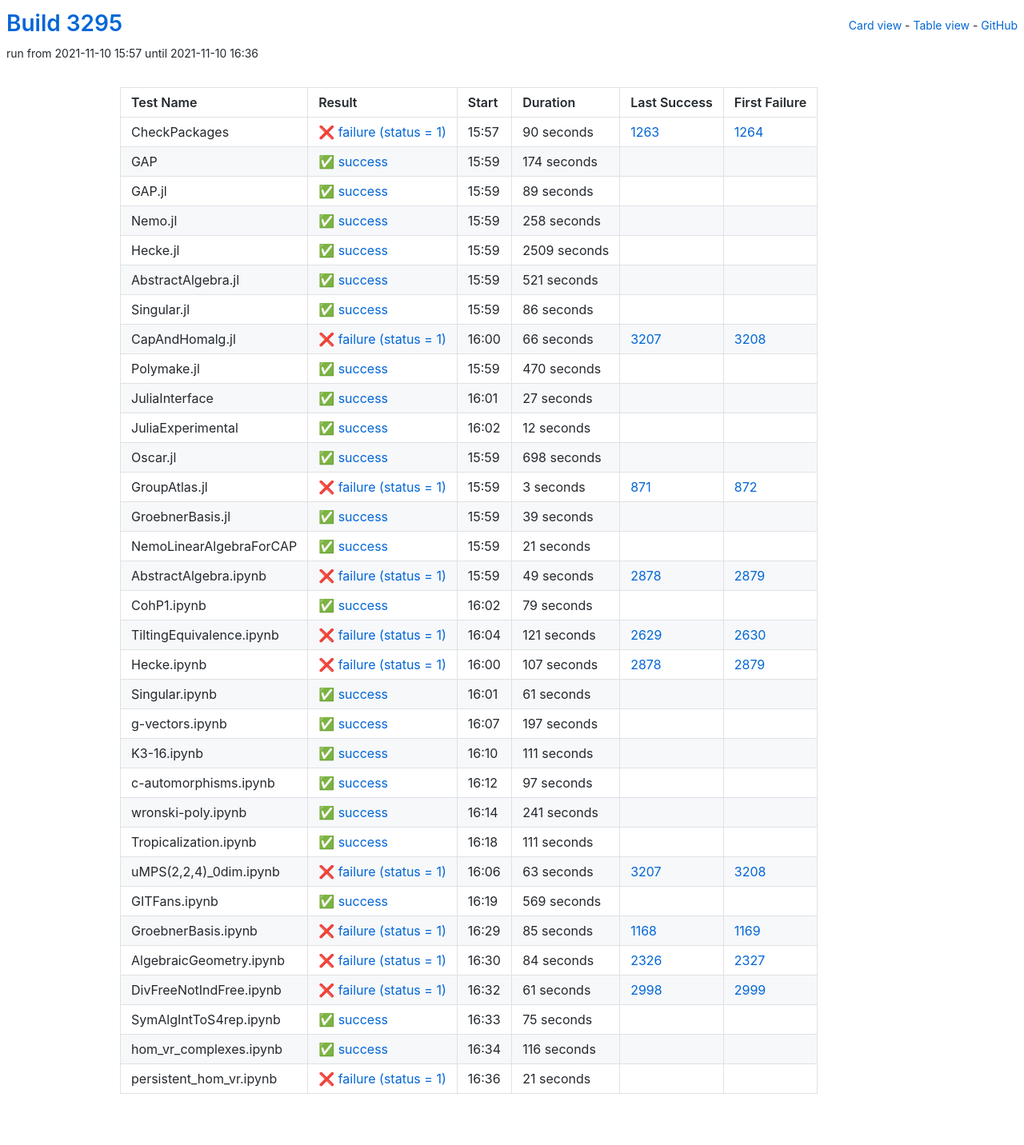
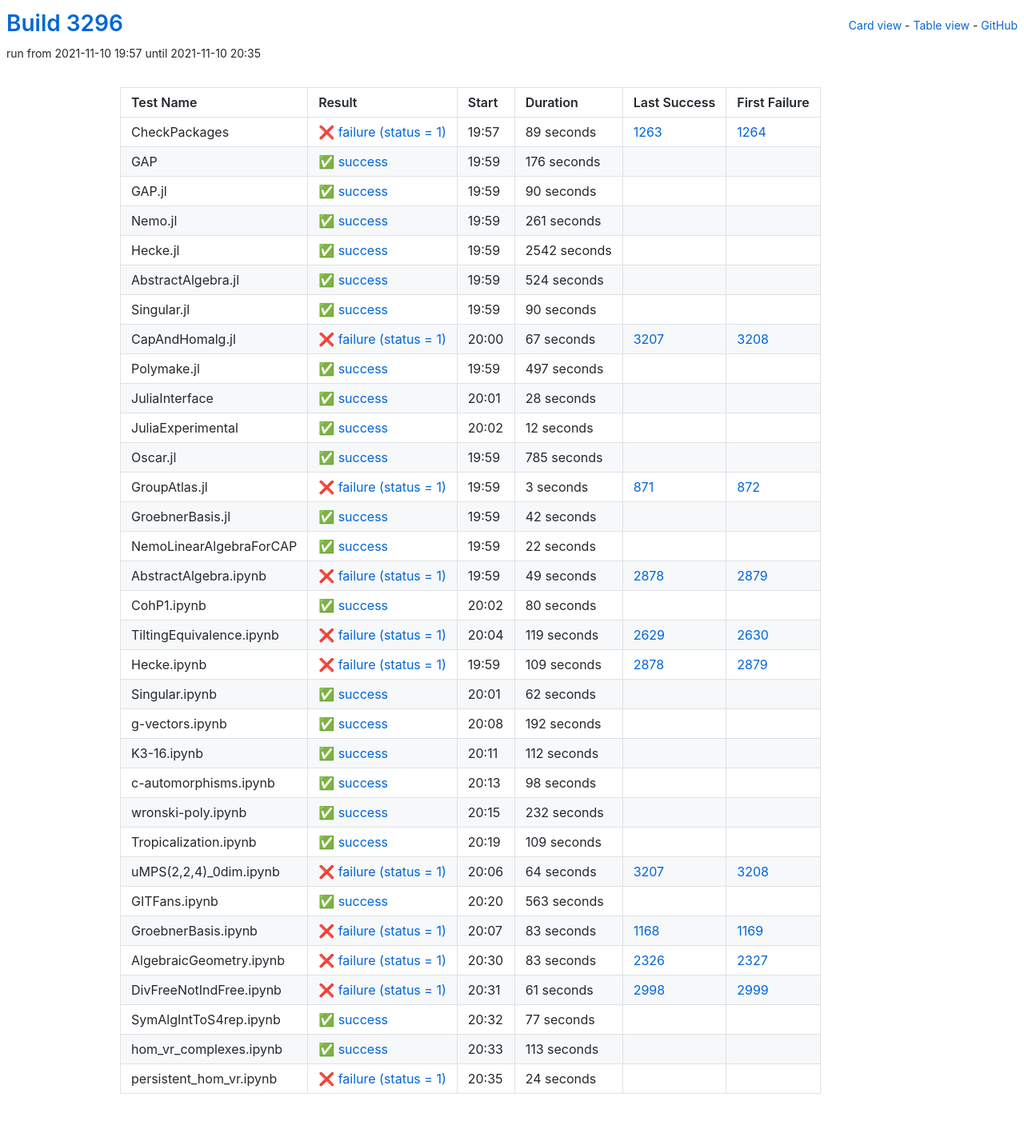
Before and after one commit to oscar-system/oscar-ci-status-stable, a Jekyll site: the page built from table.html, in a window 1280 px wide. Shown: the whole page at 80% size. Built offline with Jekyll 4.4.1, drawn with Linux system fonts in a browser that asks for light colours.

Commit message:
Build #3296

```diff
--- a/_data/ci.yml
+++ b/_data/ci.yml
@@ -1,6 +1,6 @@
 ---
-build: 3295
-build_url: https://oscarci.mathematik.uni-kl.de/job/oscar-stable/3295/
+build: 3296
+build_url: https://oscarci.mathematik.uni-kl.de/job/oscar-stable/3296/
 job: oscar-stable
 organization: oscar-system
 repo: oscar-ci-status-stable
@@ -8,128 +8,128 @@ repourl: https://github.com/oscar-system/oscar-ci-status-stable
 tests:
 - name: CheckPackages
   id: checkpackages
-  log: https://oscarci.mathematik.uni-kl.de/job/oscar-stable/3295/artifact/logs/build-3295/CheckPackages.log
-  start: 2021-11-10 15:57
+  log: https://oscarci.mathematik.uni-kl.de/job/oscar-stable/3296/artifact/logs/build-3296/CheckPackages.log
+  start: 2021-11-10 19:57
   success: false
   exitcode: 1
   status: failure
-  duration: 90
+  duration: 89
   last_success: 1263
   last_success_url: https://oscarci.mathematik.uni-kl.de/job/oscar-stable/1263/
   first_failure: 1264
   first_failure_url: https://oscarci.mathematik.uni-kl.de/job/oscar-stable/1264/
 - name: GAP
   id: gap
-  log: https://oscarci.mathematik.uni-kl.de/job/oscar-stable/3295/artifact/logs/build-3295/GAP.log
-  start: 2021-11-10 15:59
+  log: https://oscarci.mathematik.uni-kl.de/job/oscar-stable/3296/artifact/logs/build-3296/GAP.log
+  start: 2021-11-10 19:59
   success: true
   exitcode: 0
   status: success
-  duration: 174
+  duration: 176
   last_success: false
   last_success_url:
   first_failure: false
   first_failure_url:
 - name: GAP.jl
   id: gap-jl
-  log: https://oscarci.mathematik.uni-kl.de/job/oscar-stable/3295/artifact/logs/build-3295/GAP.jl.log
-  start: 2021-11-10 15:59
+  log: https://oscarci.mathematik.uni-kl.de/job/oscar-stable/3296/artifact/logs/build-3296/GAP.jl.log
+  start: 2021-11-10 19:59
   success: true
   exitcode: 0
   status: success
-  duration: 89
+  duration: 90
   last_success: false
   last_success_url:
   first_failure: false
   first_failure_url:
 - name: Nemo.jl
   id: nemo-jl
-  log: https://oscarci.mathematik.uni-kl.de/job/oscar-stable/3295/artifact/logs/build-3295/Nemo.jl.log
-  start: 2021-11-10 15:59
+  log: https://oscarci.mathematik.uni-kl.de/job/oscar-stable/3296/artifact/logs/build-3296/Nemo.jl.log
+  start: 2021-11-10 19:59
   success: true
   exitcode: 0
   status: success
-  duration: 258
+  duration: 261
   last_success: false
   last_success_url:
   first_failure: false
   first_failure_url:
 - name: Hecke.jl
   id: hecke-jl
-  log: https://oscarci.mathematik.uni-kl.de/job/oscar-stable/3295/artifact/logs/build-3295/Hecke.jl.log
-  start: 2021-11-10 15:59
+  log: https://oscarci.mathematik.uni-kl.de/job/oscar-stable/3296/artifact/logs/build-3296/Hecke.jl.log
+  start: 2021-11-10 19:59
   success: true
   exitcode: 0
   status: success
-  duration: 2509
+  duration: 2542
   last_success: false
   last_success_url:
   first_failure: false
   first_failure_url:
 - name: AbstractAlgebra.jl
   id: abstractalgebra-jl
-  log: https://oscarci.mathematik.uni-kl.de/job/oscar-stable/3295/artifact/logs/build-3295/AbstractAlgebra.jl.log
-  start: 2021-11-10 15:59
+  log: https://oscarci.mathematik.uni-kl.de/job/oscar-stable/3296/artifact/logs/build-3296/AbstractAlgebra.jl.log
+  start: 2021-11-10 19:59
   success: true
   exitcode: 0
   status: success
-  duration: 521
+  duration: 524
   last_success: false
   last_success_url:
   first_failure: false
   first_failure_url:
 - name: Singular.jl
   id: singular-jl
-  log: https://oscarci.mathematik.uni-kl.de/job/oscar-stable/3295/artifact/logs/build-3295/Singular.jl.log
-  start: 2021-11-10 15:59
+  log: https://oscarci.mathematik.uni-kl.de/job/oscar-stable/3296/artifact/logs/build-3296/Singular.jl.log
+  start: 2021-11-10 19:59
   success: true
   exitcode: 0
   status: success
-  duration: 86
+  duration: 90
   last_success: false
   last_success_url:
   first_failure: false
   first_failure_url:
 - name: CapAndHomalg.jl
   id: capandhomalg-jl
-  log: https://oscarci.mathematik.uni-kl.de/job/oscar-stable/3295/artifact/logs/build-3295/CapAndHomalg.jl.log
-  start: 2021-11-10 16:00
+  log: https://oscarci.mathematik.uni-kl.de/job/oscar-stable/3296/artifact/logs/build-3296/CapAndHomalg.jl.log
+  start: 2021-11-10 20:00
   success: false
   exitcode: 1
   status: failure
-  duration: 66
+  duration: 67
   last_success: 3207
   last_success_url: https://oscarci.mathematik.uni-kl.de/job/oscar-stable/3207/
   first_failure: 3208
   first_failure_url: https://oscarci.mathematik.uni-kl.de/job/oscar-stable/3208/
 - name: Polymake.jl
   id: polymake-jl
-  log: https://oscarci.mathematik.uni-kl.de/job/oscar-stable/3295/artifact/logs/build-3295/Polymake.jl.log
-  start: 2021-11-10 15:59
+  log: https://oscarci.mathematik.uni-kl.de/job/oscar-stable/3296/artifact/logs/build-3296/Polymake.jl.log
+  start: 2021-11-10 19:59
   success: true
   exitcode: 0
   status: success
-  duration: 470
+  duration: 497
   last_success: false
   last_success_url:
   first_failure: false
   first_failure_url:
 - name: JuliaInterface
   id: juliainterface
-  log: https://oscarci.mathematik.uni-kl.de/job/oscar-stable/3295/artifact/logs/build-3295/JuliaInterface.log
-  start: 2021-11-10 16:01
+  log: https://oscarci.mathematik.uni-kl.de/job/oscar-stable/3296/artifact/logs/build-3296/JuliaInterface.log
+  start: 2021-11-10 20:01
   success: true
   exitcode: 0
   status: success
-  duration: 27
+  duration: 28
   last_success: false
   last_success_url:
   first_failure: false
   first_failure_url:
 - name: JuliaExperimental
   id: juliaexperimental
-  log: https://oscarci.mathematik.uni-kl.de/job/oscar-stable/3295/artifact/logs/build-3295/JuliaExperimental.log
-  start: 2021-11-10 16:02
+  log: https://oscarci.mathematik.uni-kl.de/job/oscar-stable/3296/artifact/logs/build-3296/JuliaExperimental.log
+  start: 2021-11-10 20:02
   success: true
   exitcode: 0
   status: success
@@ -140,20 +140,20 @@ tests:
   first_failure_url:
 - name: Oscar.jl
   id: oscar-jl
-  log: https://oscarci.mathematik.uni-kl.de/job/oscar-stable/3295/artifact/logs/build-3295/Oscar.jl.log
-  start: 2021-11-10 15:59
+  log: https://oscarci.mathematik.uni-kl.de/job/oscar-stable/3296/artifact/logs/build-3296/Oscar.jl.log
+  start: 2021-11-10 19:59
   success: true
   exitcode: 0
   status: success
-  duration: 698
+  duration: 785
   last_success: false
   last_success_url:
   first_failure: false
   first_failure_url:
 - name: GroupAtlas.jl
   id: groupatlas-jl
-  log: https://oscarci.mathematik.uni-kl.de/job/oscar-stable/3295/artifact/logs/build-3295/GroupAtlas.jl.log
-  start: 2021-11-10 15:59
+  log: https://oscarci.mathematik.uni-kl.de/job/oscar-stable/3296/artifact/logs/build-3296/GroupAtlas.jl.log
+  start: 2021-11-10 19:59
   success: false
   exitcode: 1
   status: failure
@@ -164,32 +164,32 @@ tests:
   first_failure_url: https://oscarci.mathematik.uni-kl.de/job/oscar-stable/872/
 - name: GroebnerBasis.jl
   id: groebnerbasis-jl
-  log: https://oscarci.mathematik.uni-kl.de/job/oscar-stable/3295/artifact/logs/build-3295/GroebnerBasis.jl.log
-  start: 2021-11-10 15:59
+  log: https://oscarci.mathematik.uni-kl.de/job/oscar-stable/3296/artifact/logs/build-3296/GroebnerBasis.jl.log
+  start: 2021-11-10 19:59
   success: true
   exitcode: 0
   status: success
-  duration: 39
+  duration: 42
   last_success: false
   last_success_url:
   first_failure: false
   first_failure_url:
 - name: NemoLinearAlgebraForCAP
   id: nemolinearalgebraforcap
-  log: https://oscarci.mathematik.uni-kl.de/job/oscar-stable/3295/artifact/logs/build-3295/NemoLinearAlgebraForCAP.log
-  start: 2021-11-10 15:59
+  log: https://oscarci.mathematik.uni-kl.de/job/oscar-stable/3296/artifact/logs/build-3296/NemoLinearAlgebraForCAP.log
+  start: 2021-11-10 19:59
   success: true
   exitcode: 0
   status: success
-  duration: 21
+  duration: 22
   last_success: false
   last_success_url:
   first_failure: false
   first_failure_url:
 - name: AbstractAlgebra.ipynb
   id: abstractalgebra-ipynb
-  log: https://oscarci.mathematik.uni-kl.de/job/oscar-stable/3295/artifact/logs/build-3295/AbstractAlgebra.ipynb.log
-  start: 2021-11-10 15:59
+  log: https://oscarci.mathematik.uni-kl.de/job/oscar-stable/3296/artifact/logs/build-3296/AbstractAlgebra.ipynb.log
+  start: 2021-11-10 19:59
   success: false
   exitcode: 1
   status: failure
@@ -200,164 +200,164 @@ tests:
   first_failure_url: https://oscarci.mathematik.uni-kl.de/job/oscar-stable/2879/
 - name: CohP1.ipynb
   id: cohp1-ipynb
-  log: https://oscarci.mathematik.uni-kl.de/job/oscar-stable/3295/artifact/logs/build-3295/CohP1.ipynb.log
-  start: 2021-11-10 16:02
+  log: https://oscarci.mathematik.uni-kl.de/job/oscar-stable/3296/artifact/logs/build-3296/CohP1.ipynb.log
+  start: 2021-11-10 20:02
   success: true
   exitcode: 0
   status: success
-  duration: 79
+  duration: 80
   last_success: false
   last_success_url:
   first_failure: false
   first_failure_url:
 - name: TiltingEquivalence.ipynb
   id: tiltingequivalence-ipynb
-  log: https://oscarci.mathematik.uni-kl.de/job/oscar-stable/3295/artifact/logs/build-3295/TiltingEquivalence.ipynb.log
-  start: 2021-11-10 16:04
+  log: https://oscarci.mathematik.uni-kl.de/job/oscar-stable/3296/artifact/logs/build-3296/TiltingEquivalence.ipynb.log
+  start: 2021-11-10 20:04
   success: false
   exitcode: 1
   status: failure
-  duration: 121
+  duration: 119
   last_success: 2629
   last_success_url: https://oscarci.mathematik.uni-kl.de/job/oscar-stable/2629/
   first_failure: 2630
   first_failure_url: https://oscarci.mathematik.uni-kl.de/job/oscar-stable/2630/
 - name: Hecke.ipynb
   id: hecke-ipynb
-  log: https://oscarci.mathematik.uni-kl.de/job/oscar-stable/3295/artifact/logs/build-3295/Hecke.ipynb.log
-  start: 2021-11-10 16:00
+  log: https://oscarci.mathematik.uni-kl.de/job/oscar-stable/3296/artifact/logs/build-3296/Hecke.ipynb.log
+  start: 2021-11-10 19:59
   success: false
   exitcode: 1
   status: failure
-  duration: 107
+  duration: 109
   last_success: 2878
   last_success_url: https://oscarci.mathematik.uni-kl.de/job/oscar-stable/2878/
   first_failure: 2879
   first_failure_url: https://oscarci.mathematik.uni-kl.de/job/oscar-stable/2879/
 - name: Singular.ipynb
   id: singular-ipynb
-  log: https://oscarci.mathematik.uni-kl.de/job/oscar-stable/3295/artifact/logs/build-3295/Singular.ipynb.log
-  start: 2021-11-10 16:01
+  log: https://oscarci.mathematik.uni-kl.de/job/oscar-stable/3296/artifact/logs/build-3296/Singular.ipynb.log
+  start: 2021-11-10 20:01
   success: true
   exitcode: 0
   status: success
-  duration: 61
+  duration: 62
   last_success: false
   last_success_url:
   first_failure: false
   first_failure_url:
 - name: g-vectors.ipynb
   id: g-vectors-ipynb
-  log: https://oscarci.mathematik.uni-kl.de/job/oscar-stable/3295/artifact/logs/build-3295/g-vectors.ipynb.log
-  start: 2021-11-10 16:07
+  log: https://oscarci.mathematik.uni-kl.de/job/oscar-stable/3296/artifact/logs/build-3296/g-vectors.ipynb.log
+  start: 2021-11-10 20:08
   success: true
   exitcode: 0
   status: success
-  duration: 197
+  duration: 192
   last_success: false
   last_success_url:
   first_failure: false
   first_failure_url:
 - name: K3-16.ipynb
   id: k3-16-ipynb
-  log: https://oscarci.mathematik.uni-kl.de/job/oscar-stable/3295/artifact/logs/build-3295/K3-16.ipynb.log
-  start: 2021-11-10 16:10
+  log: https://oscarci.mathematik.uni-kl.de/job/oscar-stable/3296/artifact/logs/build-3296/K3-16.ipynb.log
+  start: 2021-11-10 20:11
   success: true
   exitcode: 0
   status: success
-  duration: 111
+  duration: 112
   last_success: false
   last_success_url:
   first_failure: false
   first_failure_url:
 - name: c-automorphisms.ipynb
   id: c-automorphisms-ipynb
-  log: https://oscarci.mathematik.uni-kl.de/job/oscar-stable/3295/artifact/logs/build-3295/c-automorphisms.ipynb.log
-  start: 2021-11-10 16:12
+  log: https://oscarci.mathematik.uni-kl.de/job/oscar-stable/3296/artifact/logs/build-3296/c-automorphisms.ipynb.log
+  start: 2021-11-10 20:13
   success: true
   exitcode: 0
   status: success
-  duration: 97
+  duration: 98
   last_success: false
   last_success_url:
   first_failure: false
   first_failure_url:
 - name: wronski-poly.ipynb
   id: wronski-poly-ipynb
-  log: https://oscarci.mathematik.uni-kl.de/job/oscar-stable/3295/artifact/logs/build-3295/wronski-poly.ipynb.log
-  start: 2021-11-10 16:14
+  log: https://oscarci.mathematik.uni-kl.de/job/oscar-stable/3296/artifact/logs/build-3296/wronski-poly.ipynb.log
+  start: 2021-11-10 20:15
   success: true
   exitcode: 0
   status: success
-  duration: 241
+  duration: 232
   last_success: false
   last_success_url:
   first_failure: false
   first_failure_url:
 - name: Tropicalization.ipynb
   id: tropicalization-ipynb
-  log: https://oscarci.mathematik.uni-kl.de/job/oscar-stable/3295/artifact/logs/build-3295/Tropicalization.ipynb.log
-  start: 2021-11-10 16:18
+  log: https://oscarci.mathematik.uni-kl.de/job/oscar-stable/3296/artifact/logs/build-3296/Tropicalization.ipynb.log
+  start: 2021-11-10 20:19
   success: true
   exitcode: 0
   status: success
-  duration: 111
+  duration: 109
   last_success: false
   last_success_url:
   first_failure: false
   first_failure_url:
 - name: uMPS(2,2,4)_0dim.ipynb
   id: umps-2-2-4-0dim-ipynb
-  log: https://oscarci.mathematik.uni-kl.de/job/oscar-stable/3295/artifact/logs/build-3295/uMPS-2-2-4-_0dim.ipynb.log
-  start: 2021-11-10 16:06
+  log: https://oscarci.mathematik.uni-kl.de/job/oscar-stable/3296/artifact/logs/build-3296/uMPS-2-2-4-_0dim.ipynb.log
+  start: 2021-11-10 20:06
   success: false
   exitcode: 1
   status: failure
-  duration: 63
+  duration: 64
   last_success: 3207
   last_success_url: https://oscarci.mathematik.uni-kl.de/job/oscar-stable/3207/
   first_failure: 3208
   first_failure_url: https://oscarci.mathematik.uni-kl.de/job/oscar-stable/3208/
 - name: GITFans.ipynb
   id: gitfans-ipynb
-  log: https://oscarci.mathematik.uni-kl.de/job/oscar-stable/3295/artifact/logs/build-3295/GITFans.ipynb.log
-  start: 2021-11-10 16:19
+  log: https://oscarci.mathematik.uni-kl.de/job/oscar-stable/3296/artifact/logs/build-3296/GITFans.ipynb.log
+  start: 2021-11-10 20:20
   success: true
   exitcode: 0
   status: success
-  duration: 569
+  duration: 563
   last_success: false
   last_success_url:
   first_failure: false
   first_failure_url:
 - name: GroebnerBasis.ipynb
   id: groebnerbasis-ipynb
-  log: https://oscarci.mathematik.uni-kl.de/job/oscar-stable/3295/artifact/logs/build-3295/GroebnerBasis.ipynb.log
-  start: 2021-11-10 16:29
+  log: https://oscarci.mathematik.uni-kl.de/job/oscar-stable/3296/artifact/logs/build-3296/GroebnerBasis.ipynb.log
+  start: 2021-11-10 20:07
   success: false
   exitcode: 1
   status: failure
-  duration: 85
+  duration: 83
   last_success: 1168
   last_success_url: https://oscarci.mathematik.uni-kl.de/job/oscar-stable/1168/
   first_failure: 1169
   first_failure_url: https://oscarci.mathematik.uni-kl.de/job/oscar-stable/1169/
 - name: AlgebraicGeometry.ipynb
   id: algebraicgeometry-ipynb
-  log: https://oscarci.mathematik.uni-kl.de/job/oscar-stable/3295/artifact/logs/build-3295/AlgebraicGeometry.ipynb.log
-  start: 2021-11-10 16:30
+  log: https://oscarci.mathematik.uni-kl.de/job/oscar-stable/3296/artifact/logs/build-3296/AlgebraicGeometry.ipynb.log
+  start: 2021-11-10 20:30
   success: false
   exitcode: 1
   status: failure
-  duration: 84
+  duration: 83
   last_success: 2326
   last_success_url: https://oscarci.mathematik.uni-kl.de/job/oscar-stable/2326/
   first_failure: 2327
   first_failure_url: https://oscarci.mathematik.uni-kl.de/job/oscar-stable/2327/
 - name: DivFreeNotIndFree.ipynb
   id: divfreenotindfree-ipynb
-  log: https://oscarci.mathematik.uni-kl.de/job/oscar-stable/3295/artifact/logs/build-3295/DivFreeNotIndFree.ipynb.log
-  start: 2021-11-10 16:32
+  log: https://oscarci.mathematik.uni-kl.de/job/oscar-stable/3296/artifact/logs/build-3296/DivFreeNotIndFree.ipynb.log
+  start: 2021-11-10 20:31
   success: false
   exitcode: 1
   status: failure
@@ -368,36 +368,36 @@ tests:
   first_failure_url: https://oscarci.mathematik.uni-kl.de/job/oscar-stable/2999/
 - name: SymAlgIntToS4rep.ipynb
   id: symalginttos4rep-ipynb
-  log: https://oscarci.mathematik.uni-kl.de/job/oscar-stable/3295/artifact/logs/build-3295/SymAlgIntToS4rep.ipynb.log
-  start: 2021-11-10 16:33
+  log: https://oscarci.mathematik.uni-kl.de/job/oscar-stable/3296/artifact/logs/build-3296/SymAlgIntToS4rep.ipynb.log
+  start: 2021-11-10 20:32
   success: true
   exitcode: 0
   status: success
-  duration: 75
+  duration: 77
   last_success: false
   last_success_url:
   first_failure: false
   first_failure_url:
 - name: hom_vr_complexes.ipynb
   id: hom-vr-complexes-ipynb
-  log: https://oscarci.mathematik.uni-kl.de/job/oscar-stable/3295/artifact/logs/build-3295/hom_vr_complexes.ipynb.log
-  start: 2021-11-10 16:34
+  log: https://oscarci.mathematik.uni-kl.de/job/oscar-stable/3296/artifact/logs/build-3296/hom_vr_complexes.ipynb.log
+  start: 2021-11-10 20:33
   success: true
   exitcode: 0
   status: success
-  duration: 116
+  duration: 113
   last_success: false
   last_success_url:
   first_failure: false
   first_failure_url:
 - name: persistent_hom_vr.ipynb
   id: persistent-hom-vr-ipynb
-  log: https://oscarci.mathematik.uni-kl.de/job/oscar-stable/3295/artifact/logs/build-3295/persistent_hom_vr.ipynb.log
-  start: 2021-11-10 16:36
+  log: https://oscarci.mathematik.uni-kl.de/job/oscar-stable/3296/artifact/logs/build-3296/persistent_hom_vr.ipynb.log
+  start: 2021-11-10 20:35
   success: false
   exitcode: 1
   status: failure
-  duration: 21
+  duration: 24
   last_success: false
   last_success_url:
   first_failure: false
```
Also changed, not shown: README.md.
